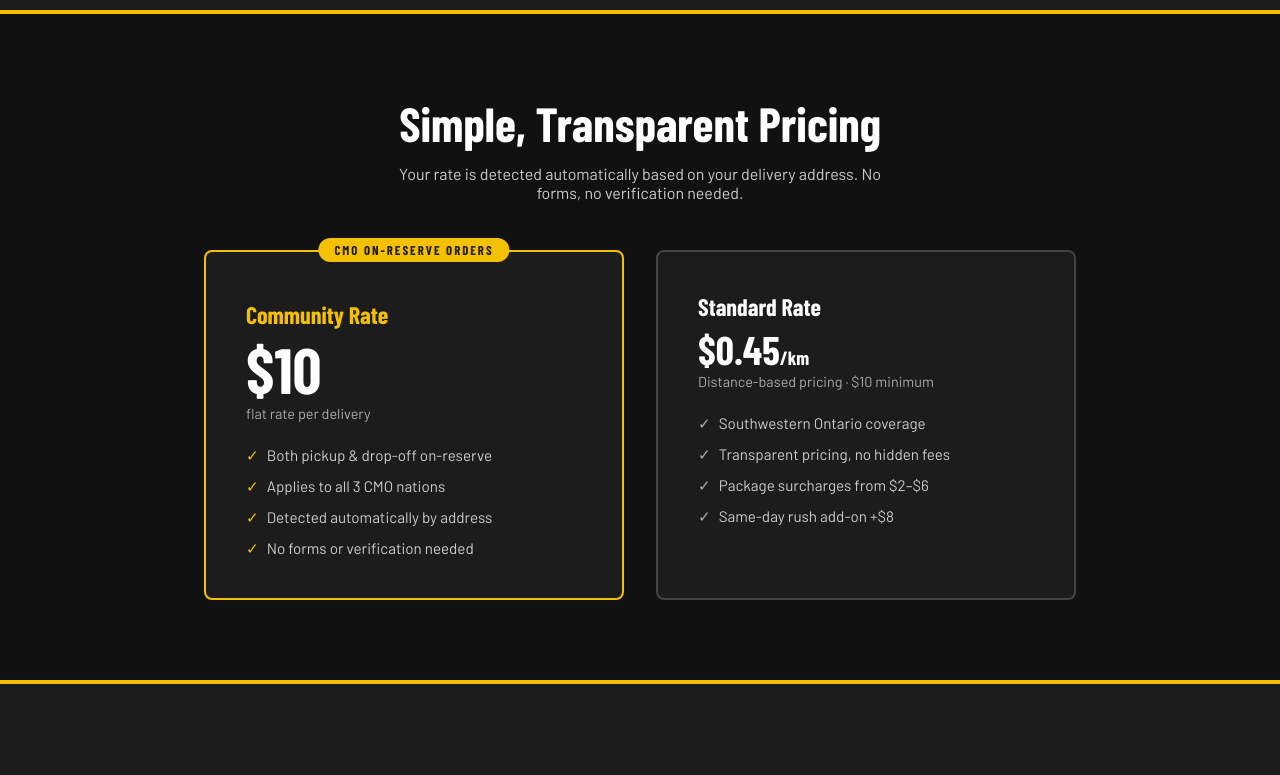
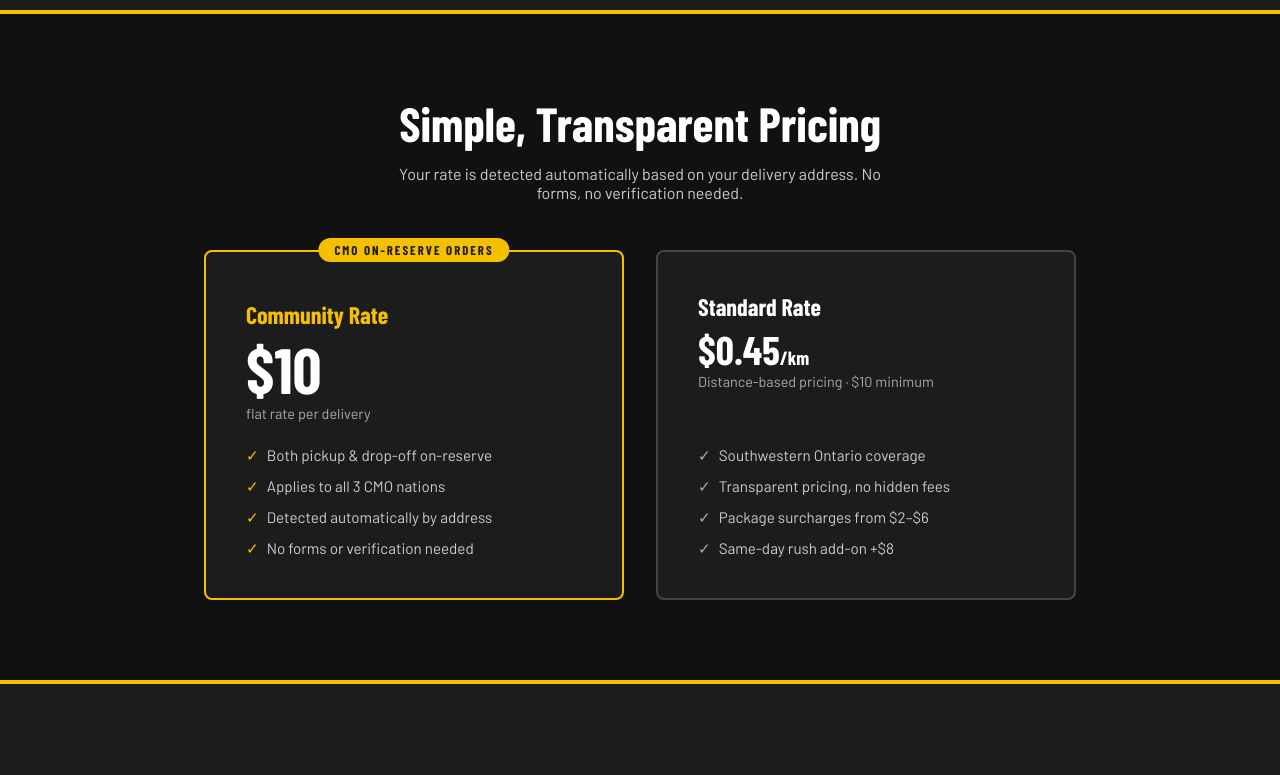
Before and after one commit to rezsolutionservices-management/rezsolution, a Next.js app: page / in a window 1280 px wide. Shown: the part 640-1415 px from the top of the page. Built offline with nearby package versions, Linux system fonts and the light colour scheme; a web font is replaced by a local one.

Commit message:
align pricing card bullet points

```diff
--- a/app/page.js
+++ b/app/page.js
@@ -100,6 +100,7 @@
           margin: '0 auto',
           flexWrap: 'wrap',
           justifyContent: 'center',
+          alignItems: 'stretch',
         }}>
 
           {/* CMO Community Rate */}
@@ -112,6 +113,8 @@
             minWidth: '280px',
             maxWidth: '420px',
             position: 'relative',
+            display: 'flex',
+            flexDirection: 'column',
           }}>
             <div style={{
               position: 'absolute',
@@ -150,7 +153,7 @@
               $10
             </div>
             <p style={{ color: '#AAAAAA', fontSize: '0.9rem', marginBottom: '1.5rem' }}>flat rate per delivery</p>
-            <ul style={{ listStyle: 'none', padding: 0, display: 'flex', flexDirection: 'column', gap: '0.75rem' }}>
+            <ul style={{ listStyle: 'none', padding: 0, display: 'flex', flexDirection: 'column', gap: '0.75rem', marginTop: 'auto' }}>
               {[
                 'Both pickup & drop-off on-reserve',
                 'Applies to all 3 CMO nations',
@@ -170,9 +173,11 @@
             border: '2px solid #444444',
             borderRadius: '8px',
             padding: '2.5rem',
-            flex: '1',
+             flex: '1',
             minWidth: '280px',
             maxWidth: '420px',
+            display: 'flex',
+            flexDirection: 'column',
           }}>
             <h3 style={{
               fontFamily: 'Barlow Condensed',
@@ -194,7 +199,7 @@
               $0.45<span style={{ fontSize: '1.2rem' }}>/km</span>
             </div>
             <p style={{ color: '#AAAAAA', fontSize: '0.9rem', marginBottom: '1.5rem' }}>Distance-based pricing · $10 minimum</p>
-            <ul style={{ listStyle: 'none', padding: 0, display: 'flex', flexDirection: 'column', gap: '0.75rem' }}>
+            <ul style={{ listStyle: 'none', padding: 0, display: 'flex', flexDirection: 'column', gap: '0.75rem', marginTop: 'auto' }}>
               {[
                 'Southwestern Ontario coverage',
                 'Transparent pricing, no hidden fees',
```
